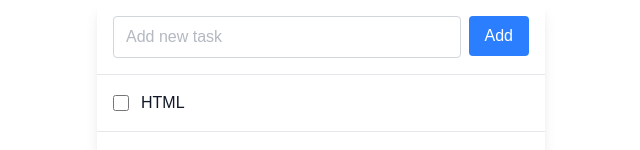
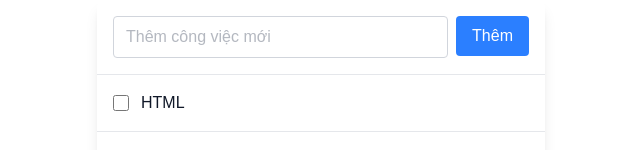
Before and after one commit to cuong03dev/todolist, a Next.js app: page /todo in a window 1280 px wide. Shown: the top 150 px of the page, without its empty margins (319-959 px from the left). Built offline with nearby package versions, Linux system fonts and the light colour scheme.

Commit message:
Handle validate todo input

```diff
--- a/src/components/ui-parts/TaskItem.tsx
+++ b/src/components/ui-parts/TaskItem.tsx
@@ -1,10 +1,12 @@
 import React from 'react'
 import Input from '../ui/Input'
 import Button from '../ui/Button'
+import { useTranslations } from 'next-intl'
 
 type Props = {}
 
 export default function TaskItem({}: Props) {
+  const t = useTranslations('Todo')
   return (
     <div className="flex items-center justify-between p-4 group hover:bg-gray-50">
       <div className="flex items-center gap-3">
@@ -16,10 +18,10 @@ export default function TaskItem({}: Props) {
       </div>
       <div className="flex gap-2 opacity-0 group-hover:opacity-100 transition-opacity">
         <Button className="text-red-500 hover:text-red-700 text-sm font-medium">
-          Delete
+          {t('delete_button')}
         </Button>
         <Button className="text-blue-500 hover:text-blue-700 text-sm font-medium">
-          Edit
+          {t('update_button')}
         </Button>
       </div>
     </div>
--- a/src/components/ui-parts/TodoInput.tsx
+++ b/src/components/ui-parts/TodoInput.tsx
@@ -1,23 +1,47 @@
 import React from 'react'
 import Input from '../ui/Input'
 import Button from '../ui/Button'
+import { useTranslations } from 'next-intl'
+import { TodoFormValues, todoSchema } from '@/schemas/todo.schema'
+import { useForm } from 'react-hook-form'
+import { yupResolver } from '@hookform/resolvers/yup'
 
 type Props = {}
 
-export default function TodoInput({}: Props) {
+export default function TodoInput({ ...props }: Props) {
+  const t = useTranslations('Todo')
+  const {
+    register,
+    handleSubmit,
+    formState: { errors },
+  } = useForm<TodoFormValues>({
+    resolver: yupResolver(todoSchema(t)),
+  })
+
+  const onSubmit = (data: TodoFormValues) => {
+    console.log(data)
+  }
   return (
-    <div className="p-4 border-b border-gray-200">
+    <form
+      onSubmit={handleSubmit(onSubmit)}
+      className="p-4 border-b border-gray-200"
+    >
       <div className="flex gap-2">
         <Input
+          {...props}
+          {...register('task')}
           className="flex-1 px-3 py-2 text-gray-500 bg-white border border-gray-300 rounded focus:outline-none focus:ring-2 focus:ring-blue-500 focus:border-transparent"
           type="text"
           id="taskInput"
-          placeholder="Add new task"
+          placeholder={t('add_task_placeholder')}
         />
         <Button className="px-4 py-2 cursor-pointer bg-blue-500 text-white rounded hover:bg-blue-600 focus:outline-none focus:ring-2 focus:ring-blue-500 focus:ring-offset-2 transition-colors">
-          Add
+          {t('add_task_button')}
         </Button>
       </div>
-    </div>
+      {errors.task && (
+        <p className="text-sm text-red-500 mt-2">{errors.task.message}</p>
+      )}
+    </form>
   )
 }
--- a/src/messages/vi.json
+++ b/src/messages/vi.json
@@ -15,5 +15,40 @@
       "password_min": "Mật khẩu phải có ít nhất 8 ký tự",
       "password_matches": "Mật khẩu phải chứa ít nhất một chữ cái"
     }
+  },
+  "Register": {
+    "title": "Đăng kí tài khoản",
+    "button": "Đăng kí",
+    "email_label": "Email",
+    "password_label": "Mật khẩu",
+    "email_placeholder": "Nhập email",
+    "password_placeholder": "Nhập mật khẩu",
+    "confirm_password_placeholder": "Nhập lại mật khẩu",
+    "confirm_password_label": "Nhập lại mật khẩu",
+    "login": "Đăng nhập",
+    "Or": "Hoặc",
+
+    "errors": {
+      "email_required": "Bắt buộc nhập email",
+      "email_invalid": "Email không hợp lệ",
+      "password_required": "Bắt buộc nhập mật khẩu",
+      "password_min": "Mật khẩu phải có ít nhất 8 ký tự",
+      "password_matches": "Mật khẩu phải chứa ít nhất một chữ cái",
+      "password_mismatch": "Mật khẩu không khớp"
+    },
+    "notify": {
+      "register_success": "Đăng kí thành công! Vui lòng đăng nhập.",
+      "register_error": "Đăng kí thất bại! Vui lòng thử lại."
+    }
+  },
+  "Todo": {
+    "title": "Danh sách công việc",
+    "add_task_placeholder": "Thêm công việc mới",
+    "add_task_button": "Thêm",
+    "delete_button": "Xóa",
+    "update_button": "Sửa",
+    "errors": {
+      "required": "Công việc không được để trống"
+    }
   }
 }
--- /dev/null
+++ b/src/schemas/todo.schema.ts
@@ -0,0 +1,14 @@
+import * as yup from 'yup'
+
+export const todoSchema = (t: (key: string) => string) =>
+  yup
+    .object({
+      task: yup
+        .string()
+        .required(t('errors.required'))
+        .trim()
+        .min(1, t('errors.required')),
+    })
+    .required()
+
+export type TodoFormValues = yup.InferType<ReturnType<typeof todoSchema>>
```
